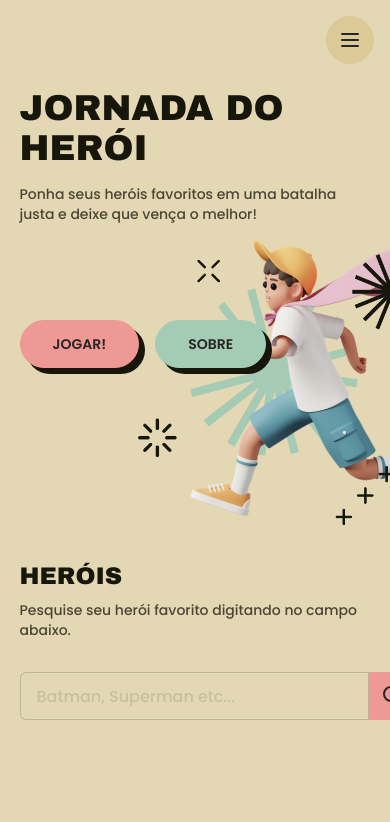
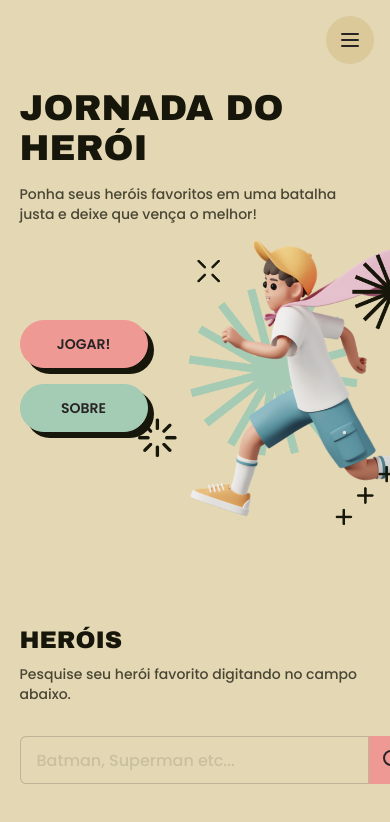
Before and after one commit to fnandesrafael/azapfy-challenge, a Next.js app: page / in a window 390 px wide. Shown: the top 822 px of the page. Built offline with nearby package versions, Linux system fonts and the light colour scheme.

Commit message:
fix: Hero buttons

```diff
--- a/src/components/Hero/index.tsx
+++ b/src/components/Hero/index.tsx
@@ -20,11 +20,11 @@ export default function Hero() {
           melhor!
         </p>
 
-        <div className="z-10 flex flex-row items-start gap-4">
-          <button className="hover:shadow-comic shadow-comic btn btn-primary rounded-full px-8 md:shadow-none">
+        <div className="z-10 flex flex-col items-start gap-4 md:flex-row">
+          <button className="hover:shadow-comic shadow-comic btn btn-primary w-32 rounded-full px-8 md:shadow-none">
             Jogar!
           </button>
-          <button className="hover:shadow-comic shadow-comic btn btn-secondary rounded-full px-8 md:shadow-none">
+          <button className="hover:shadow-comic shadow-comic btn btn-secondary w-32 rounded-full px-8 md:shadow-none">
             Sobre
           </button>
         </div>
```
